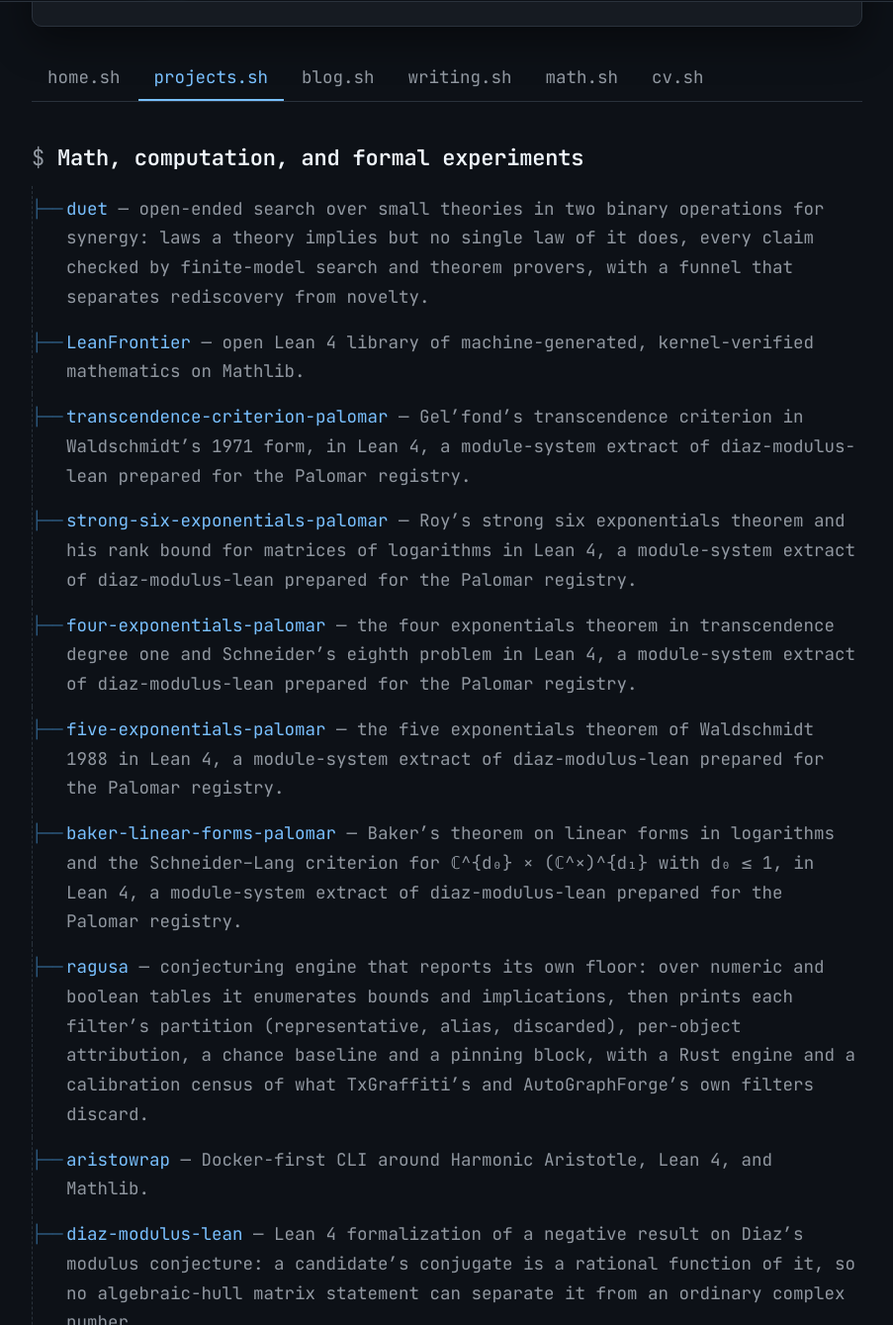
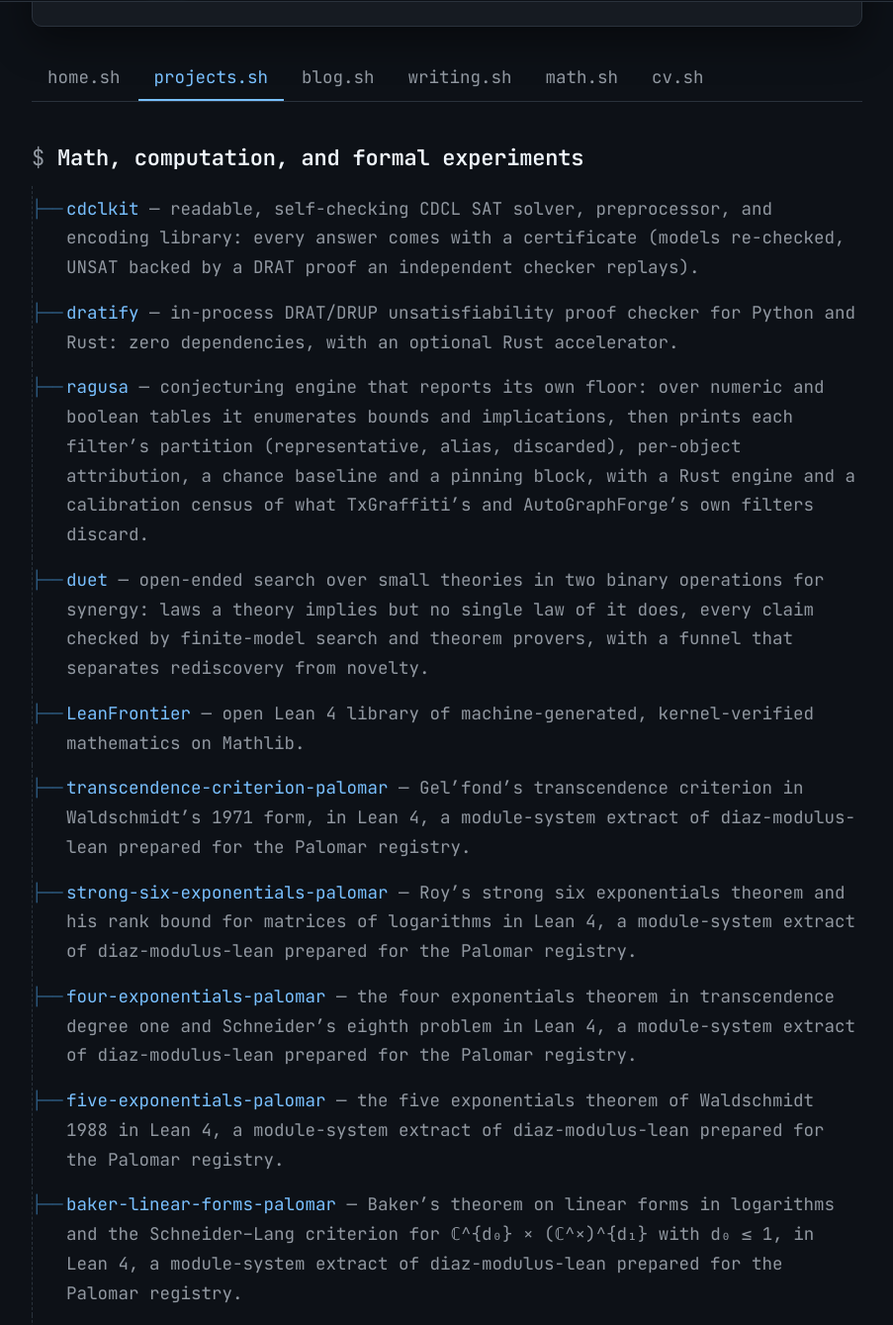
Before and after one commit to carlok/carlok.github.io, a Jekyll site: the page built from projects.md, in a window 1280 px wide and 1400 px high, scrolled down 344 px, cut to the strip 61-1400 px from the top of the window. Shown: the whole strip at 99% size, without its empty margins (188-1091 px from the left). Built offline with Jekyll 4.4.1, drawn with Linux system fonts in a browser that asks for light colours; some of the changed text lies outside the part shown.

```diff
--- a/projects.md
+++ b/projects.md
@@ -31,6 +31,9 @@ permalink: /projects/
 
 ## Math, computation, and formal experiments
 
+- [cdclkit](https://github.com/carlok/cdclkit) — readable, self-checking CDCL SAT solver, preprocessor, and encoding library: every answer comes with a certificate (models re-checked, UNSAT backed by a DRAT proof an independent checker replays).
+- [dratify](https://github.com/carlok/dratify) — in-process DRAT/DRUP unsatisfiability proof checker for Python and Rust: zero dependencies, with an optional Rust accelerator.
+- [ragusa](https://github.com/carlok/ragusa) — conjecturing engine that reports its own floor: over numeric and boolean tables it enumerates bounds and implications, then prints each filter's partition (representative, alias, discarded), per-object attribution, a chance baseline and a pinning block, with a Rust engine and a calibration census of what TxGraffiti's and AutoGraphForge's own filters discard.
 - [duet](https://github.com/carlok/duet) — open-ended search over small theories in two binary operations for synergy: laws a theory implies but no single law of it does, every claim checked by finite-model search and theorem provers, with a funnel that separates rediscovery from novelty.
 - [LeanFrontier](https://github.com/carlok/LeanFrontier) — open Lean 4 library of machine-generated, kernel-verified mathematics on Mathlib.
 - [transcendence-criterion-palomar](https://github.com/carlok/transcendence-criterion-palomar) — Gel'fond's transcendence criterion in Waldschmidt's 1971 form, in Lean 4, a module-system extract of diaz-modulus-lean prepared for the Palomar registry.
```
Also changed, not shown: other parts of projects.md (+0 -3 lines).
